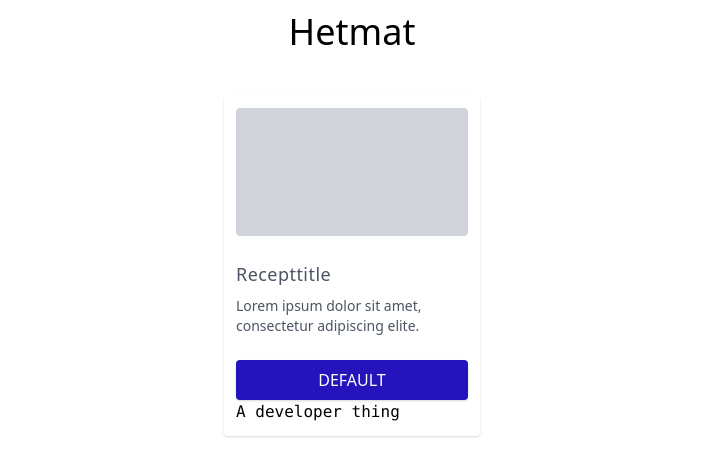
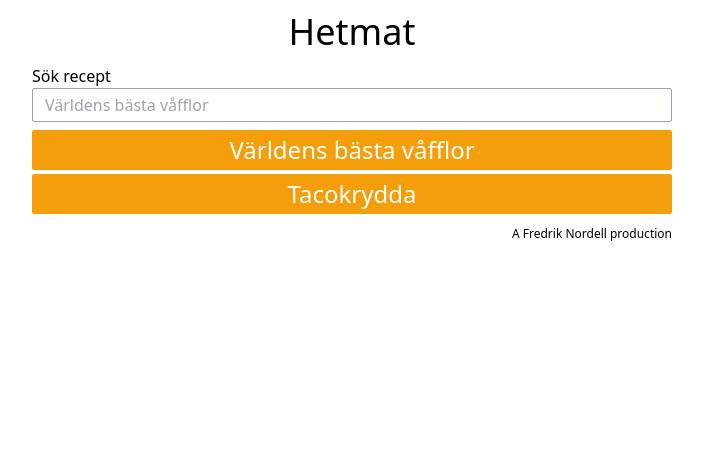
Before and after one commit to westn/Hetmat, a Next.js app: page / in a window 1280 px wide. Shown: the top 476 px of the page, without its empty margins (288-991 px from the left). Built offline with nearby package versions, Linux system fonts and the light colour scheme.

Commit message:
add dummy recipelist with styling

```diff
--- a/components/organisms/Header.tsx
+++ b/components/organisms/Header.tsx
@@ -1,9 +1,12 @@
+import Link from "next/link";
 import { FC } from "react";
 
 const Header: FC = () => {
   return (
     <header className="text-center py-3">
-      <h1 className="text-4xl">Hetmat</h1>
+      <Link href="/">
+        <h1 className="text-4xl cursor-pointer hover:text-gray-700">Hetmat</h1>
+      </Link>
     </header>
   );
 };
--- /dev/null
+++ b/components/organisms/RecipeList.tsx
@@ -0,0 +1,42 @@
+import { FC } from "react";
+import Link from "next/link";
+
+interface RecipeTitleType {
+  title: string;
+  path: string;
+}
+
+interface IProps {
+  recipeTitles: RecipeTitleType[];
+}
+
+const RecipeList: FC<IProps> = ({ recipeTitles }: IProps) => {
+  return (
+    <div>
+      <div className="mb-2 mx-auto">
+        <label htmlFor="search">
+          <span className="block">Sök recept</span>
+          <input
+            type="text"
+            id="search"
+            name="search"
+            className="border border-gray-400 w-full px-3 py-1 rounded-sm"
+            placeholder="Världens bästa våfflor"
+          />
+        </label>
+      </div>
+      <ul className="text-center">
+        {recipeTitles.map((recipeTitle) => (
+          <li
+            key={recipeTitle.path}
+            className="text-2xl bg-yellow-500 mb-1 text-white py-1 rounded-sm hover:bg-yellow-600"
+          >
+            <Link href={recipeTitle.path}>{recipeTitle.title}</Link>
+          </li>
+        ))}
+      </ul>
+    </div>
+  );
+};
+
+export default RecipeList;
--- a/components/templates/Recipe.tsx
+++ b/components/templates/Recipe.tsx
@@ -23,7 +23,7 @@ const Recipe: FC<IProps> = ({
       <Head>
         <title>{title} - Hetmat</title>
       </Head>
-      <main className="container mx-auto">
+      <main className="container mx-auto max-w-2xl px-4 pb-4">
         <h2 className="text-2xl font-bold">{title}</h2>
         <div className="italic text-sm">
           {amount} {unit}
--- a/package.json
+++ b/package.json
@@ -12,7 +12,7 @@
     "cy:open": "cypress open",
     "cy:run": "cypress run",
     "test": "next build && next start & wait-on http://localhost:3000 && cypress run",
-    "lint": "eslint . --ext .js --ext .jsx --ext .ts --ext .tsx --ignore-pattern node_modules/"
+    "lint": "eslint \"**/*.tsx\" --ignore-pattern node_modules/"
   },
   "dependencies": {
     "cypress-axe": "^0.12.0",
--- a/pages/index.tsx
+++ b/pages/index.tsx
@@ -1,6 +1,11 @@
 import Head from "next/head";
 import { FC } from "react";
-import { Button, Text } from "../components";
+import RecipeList from "../components/organisms/RecipeList";
+
+const recipeTitles = [
+  { title: "Världens bästa våfflor", path: "varldens-basta-vafflor" },
+  { title: "Tacokrydda", path: "tacokrydda" },
+];
 
 const Home: FC = () => {
   return (
@@ -8,28 +13,12 @@ const Home: FC = () => {
       <Head>
         <title>Hetmat</title>
       </Head>
-      <div role="main">
-        <div className="bg-white shadow p-3 rounded lg:w-64 mx-auto mt-8">
-          <div>
-            <div className="bg-cover bg-center bg-gray-300 h-32 rounded" />
-          </div>
-          <div className="mt-6">
-            <p
-              className="text-lg text-bold tracking-wide text-gray-600 mb-2"
-              data-test="title"
-            >
-              Recepttitle
-            </p>
-            <p className="text-sm text-gray-600 font-hairline">
-              Lorem ipsum dolor sit amet, consectetur adipiscing elite.
-            </p>
-          </div>
-          <div className="mt-6">
-            <Button />
-            <Text />
-          </div>
-        </div>
-      </div>
+      <main className="container mx-auto max-w-2xl px-4 pb-2">
+        <RecipeList recipeTitles={recipeTitles} />
+      </main>
+      <footer className="container mx-auto max-w-2xl text-right text-xs px-4 pb-4">
+        A Fredrik Nordell production
+      </footer>
     </>
   );
 };
```
